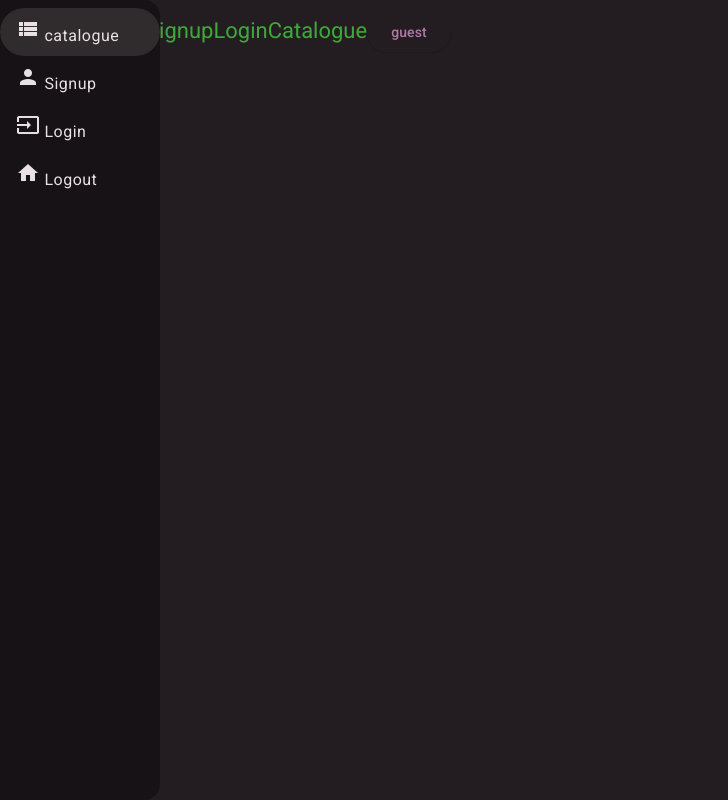
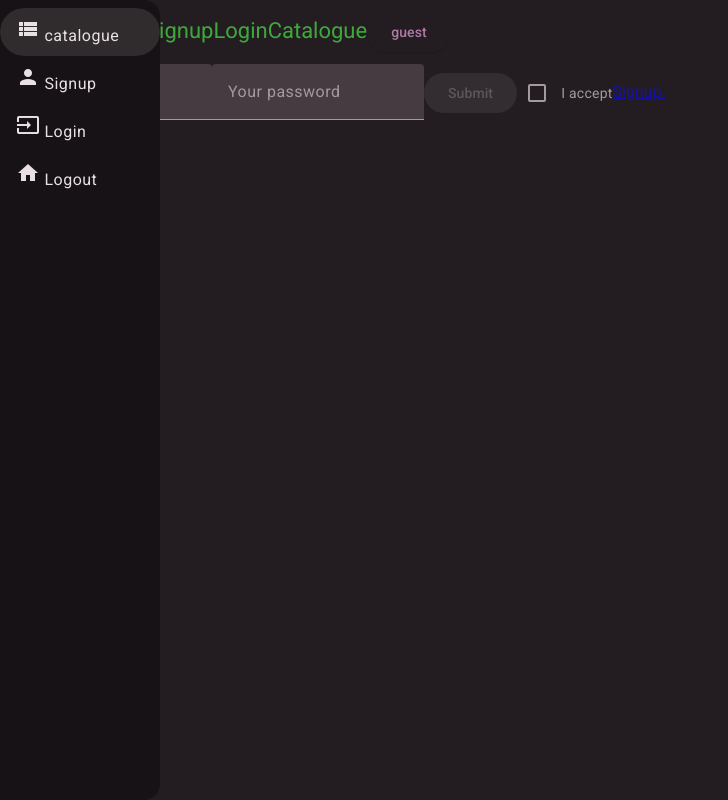
Before and after one commit to lanakonst/Online-shop, an Angular app: page /login in a window 1280 px wide. Shown: the whole page, without its empty margins (0-728 px from the left). Built offline with nearby package versions, Linux system fonts and the light colour scheme; what @ngbracket/ngx-layout would draw is missing.

Commit message:
login page

```diff
--- a/src/app/auth/login/login.component.html
+++ b/src/app/auth/login/login.component.html
@@ -1 +1,19 @@
-<p>login works!</p>
+<section>
+    <form fxLayout="column" fxLayoutAlign="center center" fxLayoutGap="1rem" #f="ngForm" (ngSubmit)="onSubmit(f)">
+        <mat-form-field>
+            <input type="text" matInput placeholder="Your login" ngModel name="login" required #loginInput="ngModel">
+            <mat-error *ngIf="loginInput.hasError('required')">Field shouldn't be empty</mat-error>
+        </mat-form-field>
+
+        <mat-form-field>
+            <input type="password" matInput placeholder="Your password" ngModel name="pass" #passInput="ngModel">
+        </mat-form-field>
+
+        <button type="submit" mat-raised-button color="primary" [disabled]="f.invalid">Submit</button>
+
+        <mat-checkbox color="primary" ngModel name="acceptance" required>I accept</mat-checkbox>
+
+        <mat-label *ngIf="errorExists">{{errorText}}</mat-label>
+        <a routerLink="/signup">Signup.</a>
+    </form>
+</section>
--- a/src/app/auth/login/login.component.ts
+++ b/src/app/auth/login/login.component.ts
@@ -1,4 +1,7 @@
 import { Component } from '@angular/core';
+import { UserService } from '../../services/user.service';
+import { Router } from '@angular/router';
+import { EmailValidator, NgForm } from '@angular/forms';
 
 @Component({
   selector: 'app-login',
@@ -7,5 +10,27 @@ import { Component } from '@angular/core';
   styleUrl: './login.component.css'
 })
 export class LoginComponent {
+  errorText = ''
+  errorExists = false
+
+  constructor(private userService : UserService, private router : Router) {}
+
+  onSubmit(form : NgForm) {
+    var login = form.value.login
+    var password = form.value.password
+    var user = this.userService.getUserByLogin(login)
+    if (!user) {
+      this.errorExists = true
+      this.errorText = 'No such user found'
+    } else if (!user.password == password) {
+      this.errorExists = true
+      this.errorText = 'Incorrect password'
+    } else {
+      this.userService.setCurrentUser(user)
+      this.errorExists = false
+      this.errorText = ''
+      this.router.navigate([''])
+    }
+  }
 
 }
--- a/src/app/auth/signup/signup.component.ts
+++ b/src/app/auth/signup/signup.component.ts
@@ -16,8 +16,8 @@ export class SignupComponent {
 
   constructor(private userService: UserService, private router : Router){}
   onSubmit(form: NgForm) {
-    console.log('signup comp ' + this.userService.getUser(form.value.email))
-    if(!this.userService.getUser(form.value.email)) {
+    console.log('signup comp ' + this.userService.getUserByEmail(form.value.email))
+    if(!this.userService.getUserByEmail(form.value.email)) {
       this.errorExists = false;
       console.log(form.value.password)
       var newUser = this.userService.registerUser(form.value.fullName, form.value.email, form.value.phone,
--- a/src/app/services/user.service.ts
+++ b/src/app/services/user.service.ts
@@ -30,12 +30,17 @@ export class UserService{
         return foundUser;
     }
 
-    getUser(userEmail : string) : User{
+    getUserByEmail(userEmail : string) : User{
         this.currentUser = UserService.dummyUserList.find(userToFind => userToFind.email == userEmail)!;
         return this.currentUser;
     }
 
-    isPasswordCorrect(userEmail : string, password : string) : boolean {
+    getUserByLogin(login : string) : User {
+        var foundUser = UserService.dummyUserList.find(user => user.login == login)!
+        return foundUser
+    }
+
+    checkPassword(userEmail : string, password : string) : boolean {
         return UserService.dummyUserList.find(userToFind => (userToFind.email == userEmail && userToFind.password == password)) != undefined;
     }
 
@@ -54,6 +59,10 @@ export class UserService{
         return user;
     }
 
+    setCurrentUser(user : User) {
+        this.currentUser = user
+    }
+
     toGuestUser() {
         this.currentUser = UserService.dummyUserList[0];
     }
```
